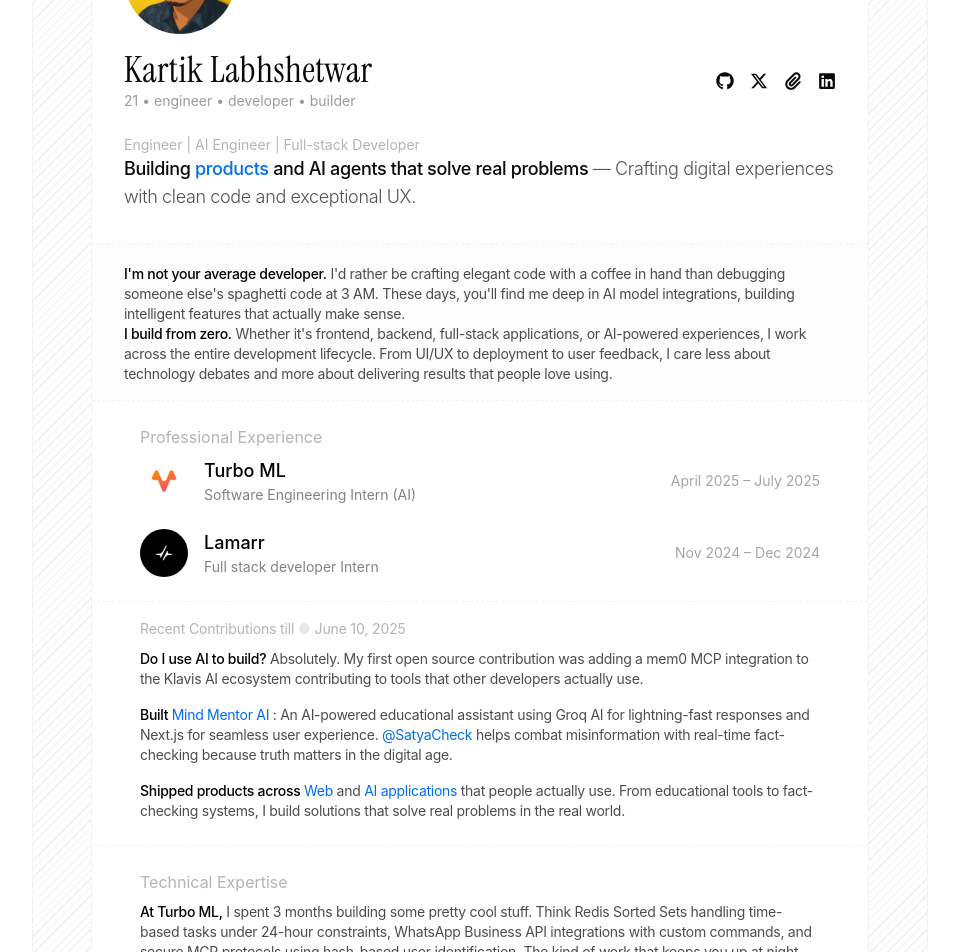
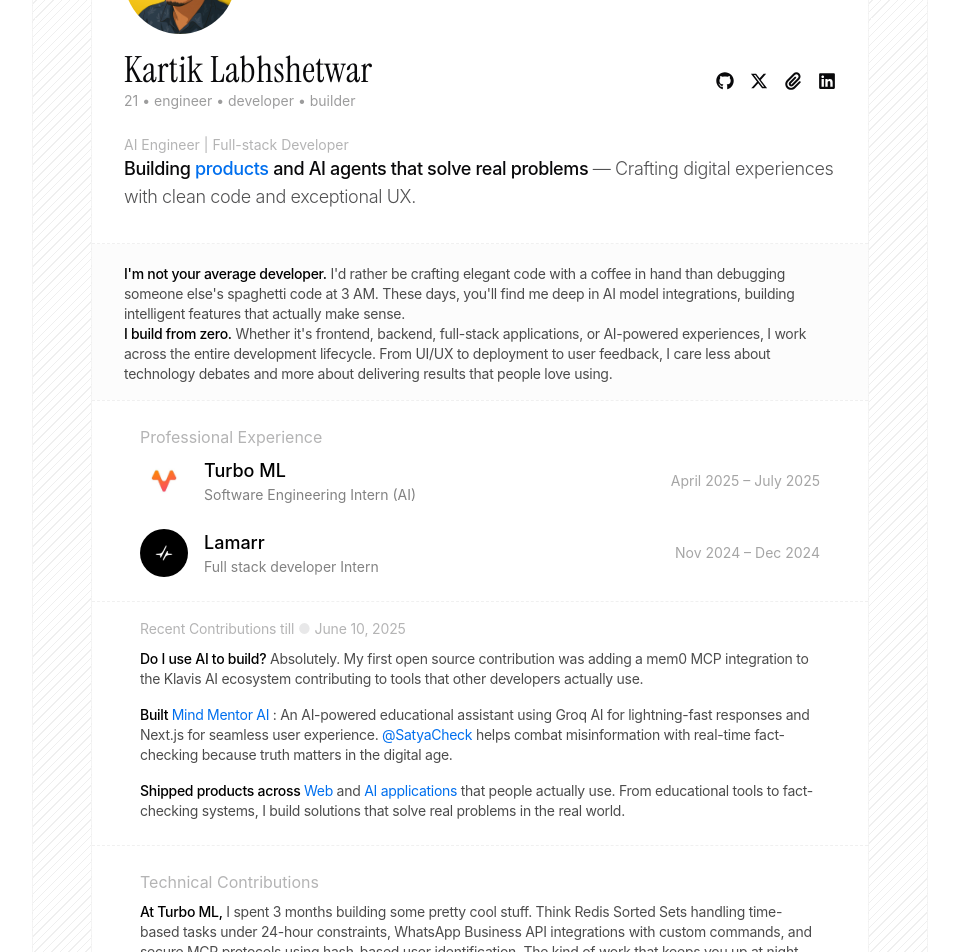
Before and after one commit to fpcMotif/kartik, a Next.js app: page / in a window 1280 px wide. Shown: the part 380-1332 px from the top of the page, without its empty margins (160-1119 px from the left). Built offline with nearby package versions, Linux system fonts and the light colour scheme.

Commit message:
chore: some changes

```diff
--- a/src/components/NewHeroSection.tsx
+++ b/src/components/NewHeroSection.tsx
@@ -46,7 +46,7 @@
             <div className="text-base">
               {/* Current Role Section */}
               <ContentSection
-                subtitle="Engineer | AI Engineer | Full-stack Developer"
+                subtitle="AI Engineer | Full-stack Developer"
                 title='Building <a class="text-[#006FEE] hover:underline" href="/projects">products</a> and AI agents that solve real problems <span class="opacity-70 font-light">— Crafting digital experiences with clean code and exceptional UX.</span>'
                 className="mt-6"
               >
@@ -107,7 +107,7 @@
 
               {/* Technical Contributions */}
               <div className="sm:px-12 px-6">
-                <h2 className="text-md mb-2 opacity-30 mt-6">Technical Expertise</h2>
+                <h2 className="text-md mb-2 opacity-30 mt-6">Technical Contributions</h2>
                 <div className="space-y-4 dark:text-white/70 text-black/70 pb-6">
                   <ContentParagraph>
                     <span className="font-medium dark:text-white text-black">At Turbo ML,</span> I spent 3 months building some pretty cool stuff. Think Redis Sorted Sets handling time-based tasks under 24-hour constraints, WhatsApp Business API integrations with custom commands, and secure MCP protocols using hash-based user identification. The kind of work that keeps you up at night because it&apos;s actually interesting.
```
